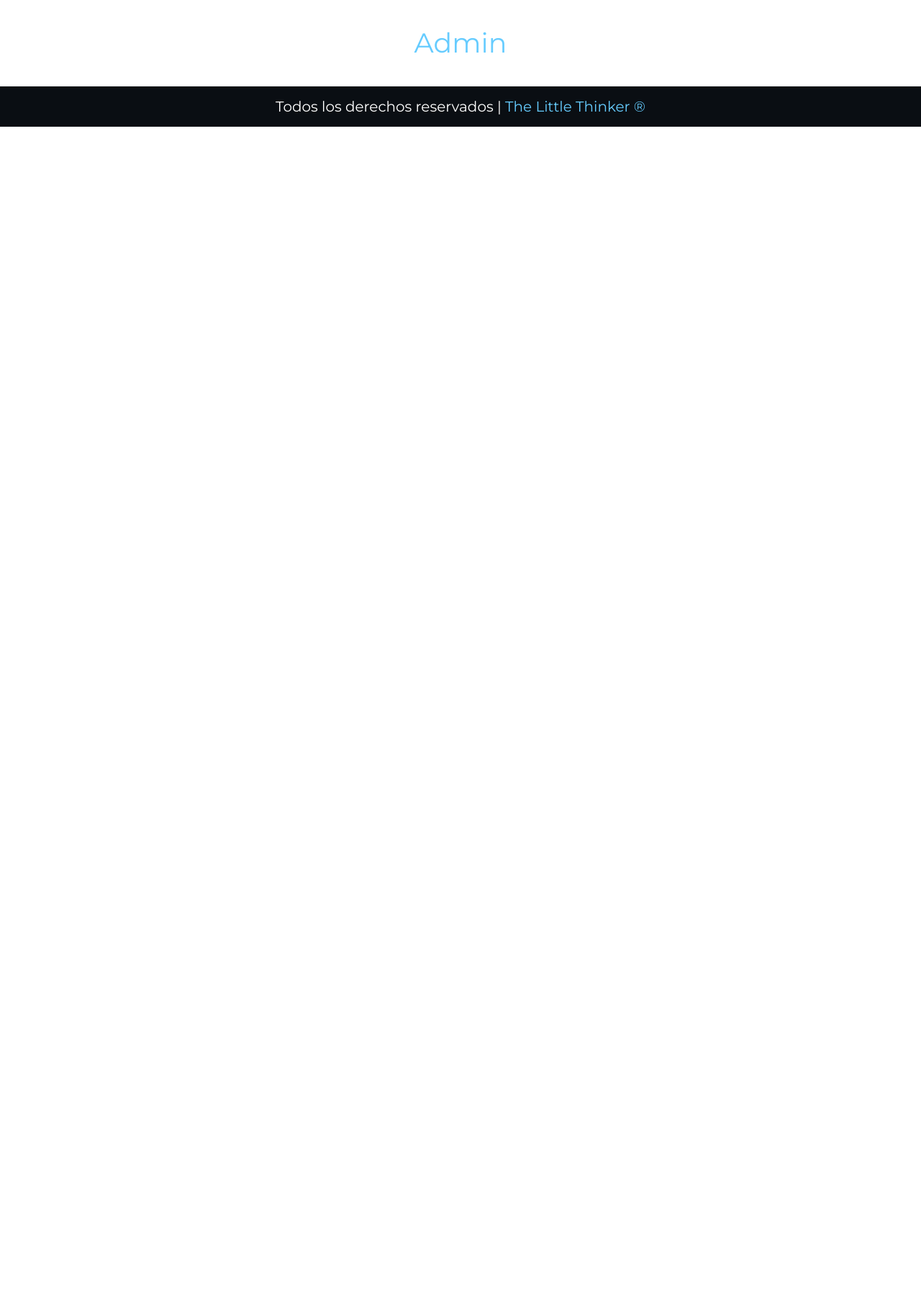
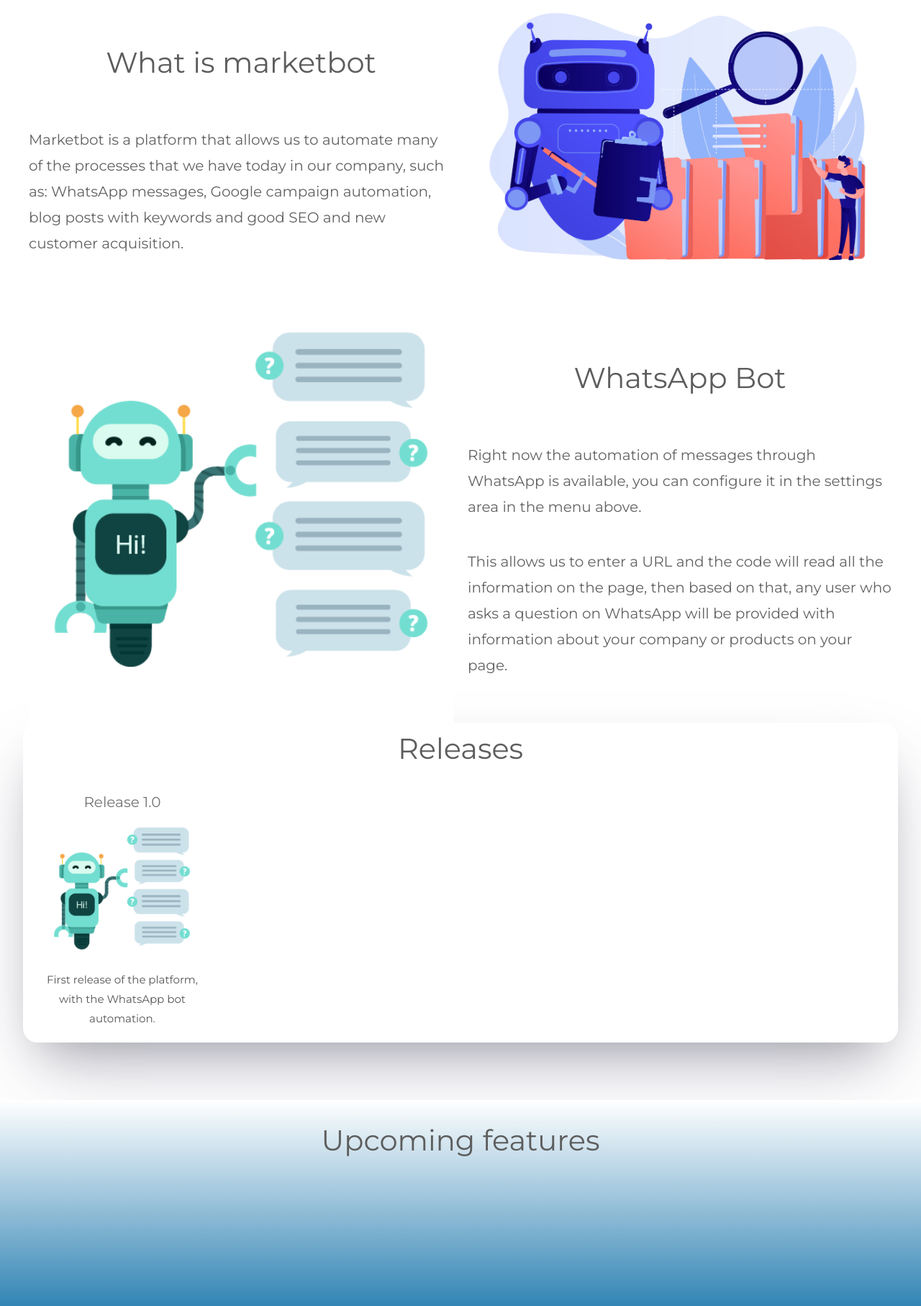
Before and after one commit to anibalbalderas/marketbot, a Flask app: page /admin in a window 1280 px wide. Shown: the part 106-1920 px from the top of the page at 72% size. Before the commit the page ends 282 px from the top, so only its background shows below. Run offline with Flask 2, Linux system fonts and the light colour scheme; the visitor is signed in with stand-in values (Sample User, id 1); some libraries are stand-ins or nearby versions.

Commit message:
Add files via upload

```diff
--- a/app.py
+++ b/app.py
@@ -11,6 +11,8 @@ from werkzeug.security import generate_password_hash
 from flask import request
 from bs4 import BeautifulSoup
 from twilio.rest import Client
+from sendgrid import SendGridAPIClient
+from sendgrid.helpers.mail import Mail
 
 app = Flask(__name__)
 app.secret_key = 'mysecretkey'  # para poder usar sesiones
@@ -55,9 +57,11 @@ def login():
         cur.execute("SELECT * FROM users WHERE username = %s", (username,))
         data = cur.fetchone()
         cur.close()
-        # si no hay datos
+        # si el usuario existe pero la contraseña no coincide #
+        if data is not None and not check_password_hash(data[1], password):
+            return render_template('sitio/login.html', error='Wrong password')
         if data is None:
-            return render_template('sitio/login.html')
+            return render_template('sitio/login.html', error='User not found')
         # si hay datos
         passwordhash = data[1]
         # comparar datos
@@ -73,6 +77,20 @@ def register():
     if request.method == 'POST':
         username = request.form['username']
         email = request.form['email']
+        # verificar que el usuario no exista #
+        cur = mysql.connection.cursor()
+        cur.execute("SELECT * FROM users WHERE username = %s", (username,))
+        data = cur.fetchone()
+        cur.close()
+        if data is not None:
+            return render_template('sitio/register.html', error='User already registered')
+        # verificar que el email no exista #
+        cur = mysql.connection.cursor()
+        cur.execute("SELECT * FROM users WHERE email = %s", (email,))
+        data = cur.fetchone()
+        cur.close()
+        if data is not None:
+            return render_template('sitio/register.html', error='Email already registered')
         password = request.form['password']
         passwordhash = generate_password_hash(password)
         cur = mysql.connection.cursor()
@@ -90,10 +108,26 @@ def logout():
     return render_template('sitio/index.html')
 
 
-@app.route('/admin')
+@app.route('/admin', methods=['GET', 'POST'])
 def admin():
     if 'logged' in session:
-        return render_template('admin/index.html')
+        username = session['username']
+        if request.method == 'POST':
+            name = request.form['name']
+            email = request.form['email']
+            textarea = request.form['textarea']
+            message = Mail(
+                from_email=email,
+                to_emails='aniballeguizamobalderas@gmail.com',
+                subject=name,
+                html_content=textarea
+            )
+            try:
+                sg = SendGridAPIClient(os.environ.get('SENDGRID_API_KEY'))
+                response = sg.send(message)
+            except Exception as e:
+                print(e)
+        return render_template('admin/index.html', username=username)
     return render_template('sitio/index.html')
 
 
@@ -126,25 +160,26 @@ def chatbot():
         pyr = cur.fetchall()
         cur.close()
         cur = mysql.connection.cursor()
-        cur.execute("SELECT db FROM sites WHERE username = %s AND db REGEXP %s",
+        cur.execute("SELECT db FROM sites WHERE username = %s AND db REGEXP %s ORDER BY id DESC LIMIT 2",
                     (username, '|'.join(questiondb.split())))
         textsite = cur.fetchall()
         cur.close()
-        # Convertir a string y eliminar palabras iguales
+        # Convertir a string #
         textsite = str(textsite)
+        if textsite == '()':
+            textsite = ' '
         # quitar /n y /t #
         textsite = textsite.replace('\\n', ' ')
         textsite = textsite.replace('\\t', ' ')
         # quitar espacios dobles #
         textsite = re.sub(' +', ' ', textsite)
-        # quitar palabras repetidas #
-        textsite = ' '.join(dict.fromkeys(textsite.split()))
         # quitar palabras de menos de 3 letras #
         textsite = ' '.join([w for w in textsite.split() if len(w) > 3])
         # quitar palabras de mas de 15 letras #
         textsite = ' '.join([w for w in textsite.split() if len(w) < 15])
         # generar pregunta #
-        prompt = f"{textsite}\n{pyr}\n{question}\n"
+        print(textsite)
+        prompt = f"{pyr}\n{textsite}\n{question}\n"
         # generar respuesta #
         response = openai.Completion.create(
             model='text-davinci-003',
@@ -203,13 +238,31 @@ def key():
     if 'logged' in session:
         if request.method == 'POST':
             api = request.form['api']
+            if api == '':
+                return render_template('admin/settings.html', error='Can´t be empty')
+            if len(api) < 20:
+                return render_template('admin/settings.html', error='The key is too short')
             username = session['username']
+            # verificar si ya existe una clave #
             cur = mysql.connection.cursor()
-            cur.execute("INSERT INTO claves (username, openai) VALUES (%s, %s)",
-                        (username, api))
-            mysql.connection.commit()
+            cur.execute("SELECT openai FROM claves WHERE username = %s ORDER BY id DESC LIMIT 1", (username,))
+            data = cur.fetchone()
             cur.close()
-            return render_template('admin/settings.html')
+            if data is None:
+                # guardar clave #
+                cur = mysql.connection.cursor()
+                cur.execute("INSERT INTO claves (username, openai) VALUES (%s, %s)",
+                            (username, api))
+                mysql.connection.commit()
+                cur.close()
+                return render_template('admin/settings.html', success='Key saved')
+            if data is not None:
+                # actualizar clave #
+                cur = mysql.connection.cursor()
+                cur.execute("UPDATE claves SET openai = %s WHERE username = %s", (api, username))
+                mysql.connection.commit()
+                cur.close()
+                return render_template('admin/settings.html', success='Key updated')
     return render_template('sitio/index.html')
 
 
@@ -217,8 +270,24 @@ def key():
 def web():
     if 'logged' in session:
         if request.method == 'POST':
+            # verificar que tenga la api en la base de datos #
+            username = session['username']
+            cur = mysql.connection.cursor()
+            cur.execute("SELECT openai FROM claves WHERE username = %s ORDER BY id DESC LIMIT 1", (username,))
+            data = cur.fetchone()
+            cur.close()
+            if data is None:
+                return render_template('admin/settings.html', error='The key is not saved')
+            # guardar url de la web #
             web = request.form['web']
-            username = session['username']
+            if web == '':
+                return render_template('admin/settings.html', error='Can´t be empty')
+            # verificar si la url es valida #
+            try:
+                requests.get(web, timeout=5)
+            except requests.exceptions.ConnectionError:
+                return render_template('admin/settings.html', error='The url is not valid')
+            # guardar url en la base de datos #
             cur = mysql.connection.cursor()
             cur.execute("INSERT INTO sites (username, webpage) VALUES (%s, %s)",
                         (username, web))
@@ -260,38 +329,69 @@ def web():
                 # si hay error en la web #
                 if response.status_code != 200:
                     return render_template('admin/settings.html')
-            return render_template('admin/settings.html')
+            return render_template('admin/settings.html', success='Url saved')
     return render_template('sitio/index.html')
 
 
 @app.route('/admin/settings/tw', methods=['POST'])
 def tw():
     if 'logged' in session:
+        username = session['username']
+        # verificar que tenga web en la base de datos #
+        cur = mysql.connection.cursor()
+        cur.execute("SELECT webpage FROM sites WHERE username = %s ORDER BY id DESC LIMIT 1", (username,))
+        data = cur.fetchone()
+        cur.close()
+        if data is None:
+            return render_template('admin/settings.html', error='You need to save a url first')
         tw = request.form['twilio']
-        username = session['username']
         twsk = request.form['twsk']
         numbertw = request.form['numbertw']
+        # verificar que los campos no esten vacios #
+        if tw == '' or twsk == '' or numbertw == '':
+            return render_template('admin/settings.html', error='Can´t be empty')
+        # verificar que la clave sea valida #
+        try:
+            client = Client(tw, twsk)
+            client.messages.create(
+                to=numbertw,
+                from_="+12058585858",
+                body="Hola, esto es una prueba de la api de twilio"
+            )
+        except:
+            return render_template('admin/settings.html', error='The key is not valid')
         # guardar clave del usuario en la base de datos #
         cur = mysql.connection.cursor()
         cur.execute("UPDATE claves SET twillio = %s, twsk = %s, numbertw = %s WHERE username = %s",
                     (tw, twsk, numbertw, username))
         mysql.connection.commit()
         cur.close()
-        return render_template('admin/settings.html')
+        return render_template('admin/settings.html', success='Key saved')
     return render_template('sitio/index.html')
 
 
-@app.route('/whatsapp', methods=['POST'])
-def whatsapp():
-    from_number = request.form['From']
-    message = request.form['Body']
-    username = 'anibalderas'
-    # enviar datos a ulr chatbot #
-    url = 'https://marketbot.herokuapp.com/admin/chatbot'
-    data = {'question': message, 'from_number': from_number, 'username': username}
-    # enviar datos a la url #
-    requests.post(url, data=data)
-    return 'OK'
+@app.route('/<username>/whatsapp', methods=['POST', 'GET'])
+def whatsapp(username):
+    # si no existe el usuario no se puede acceder #
+    cur = mysql.connection.cursor()
+    cur.execute("SELECT * FROM users WHERE username = %s", (username,))
+    data = cur.fetchone()
+    cur.close()
+    if data is None:
+        return 'User not found'
+    else:
+        if request.method == 'POST':
+            # obtener datos #
+            from_number = request.form['From']
+            message = request.form['Body']
+            # enviar datos a ulr chatbot #
+            url = 'https://marketbot.herokuapp.com/admin/chatbot'
+            data = {'question': message, 'from_number': from_number, 'username': username}
+            # enviar datos a la url #
+            requests.post(url, data=data)
+            return 'OK'
+        else:
+            return 'OK'
 
 
 # obtener puerto #
--- a/requirements.txt
+++ b/requirements.txt
@@ -13,3 +13,4 @@ Jinja2==3.0.3
 MarkupSafe==2.1.1
 zipp==3.6.0
 flask_mysqldb
+sendgrid==6.8.0
--- a/static/css/style.css
+++ b/static/css/style.css
@@ -261,3 +261,8 @@ small{
 .success{
     font-size: 0;
 }
+.alert-danger p{
+    color: #f13f3f;
+    font-size: 2rem;
+    margin: 0;
+}
--- a/static/css/styleadmin.css
+++ b/static/css/styleadmin.css
@@ -379,3 +379,139 @@ form input:focus {
 .settings__pr{
     color: #424242;
 }
+.alert-danger{
+    color: #f13f3f !important;
+    text-align: center;
+    font-weight: bold;
+    font-size: 2rem;
+    margin: 0;
+}
+.alert-success{
+    text-align: center;
+    font-weight: bold;
+    color: #008510 !important;
+    font-size: 2rem;
+    margin: 0;
+}
+.admin{
+    display: grid;
+    grid-template-columns: 1fr 1fr;
+    align-content: center;
+    gap: 2rem;
+    min-height: 88vh;
+}
+.admin__left{
+    display: flex;
+    flex-direction: column;
+    align-items: center;
+    justify-content: center;
+}
+.admin__right{
+    display: flex;
+    flex-direction: column;
+    align-items: center;
+    justify-content: center;
+}
+.admin__info p{
+    font-size: 2rem;
+    color: rgb(98, 98, 98);
+}
+.admin__info h2{
+    font-size: 4rem;
+    color: rgb(93, 93, 93);
+}
+.admin__info{
+    display: flex;
+    flex-direction: column;
+    align-items: center;
+    justify-content: center;
+}
+.admin__img{
+    width: 100%;
+    height: 100%;
+    display: flex;
+    align-items: center;
+}
+.releases__content{
+    width: 95%;
+    z-index: 2;
+    border-radius: 2rem;
+    margin: 0 auto 10vh auto;
+    box-shadow: rgba(255, 255, 255, 0.1) 0 1px 1px 0 inset, rgba(50, 50, 93, 0.25) 0 50px 100px -20px, rgba(0, 0, 0, 0.3) 0 30px 60px -30px;
+}
+.releases__content h2{
+    font-size: 4rem;
+    color: rgb(93, 93, 93);
+    text-align: center;
+    margin: 0;
+}
+.releases{
+    padding: 2rem 0;
+    margin: 0 auto;
+    width: 95%;
+    display: grid;
+    grid-template-columns: repeat(5, 1fr);
+    gap: 2rem;
+}
+.release h2{
+    font-size: 2rem;
+    color: #737373;
+    text-align: center;
+    margin: 0;
+}
+.release p{
+    font-size: 1.5rem;
+    color: #565656;
+    text-align: center;
+    margin: 0;
+}
+.news{
+    margin: 0 auto;
+    min-height: 100vh;
+    background: rgb(255,255,255);
+    background: linear-gradient(180deg, rgba(255,255,255,1) 0%, rgba(0,102,162,1) 35%, rgba(0,53,112,1) 60%, rgba(10,14,19,1) 100%);
+}
+.upcoming__features{
+    display: grid;
+    gap: 2rem;
+    grid-template-columns: 1fr 1fr;
+    min-height: 50vh;
+}
+.features__h2{
+    padding: 2rem 0;
+    font-size: 4rem;
+    color: rgb(93, 93, 93);
+    text-align: center;
+    margin: 0;
+}
+.contact h2{
+    font-size: 4rem;
+    color: rgb(255, 255, 255);
+    text-align: center;
+    margin: 0;
+}
+.form-contact{
+    margin: 0 auto;
+    width: 80%;
+}
+.contact__label input{
+    color: rgb(93, 93, 93);
+    background-color: #ffffff;
+}
+.contact__label input::placeholder{
+    color: rgb(93, 93, 93);
+}
+.contact__text textarea{
+    color: rgb(93, 93, 93);
+    background-color: #ffffff;
+    width: 100%;
+    border-radius: 2rem;
+}
+.contact__button{
+    color: #ffffff;
+    background-color: #66ccff;
+    cursor: pointer;
+}
+.contact__button:hover{
+    background-color: #2282b2;
+}
--- a/templates/admin/chatbot.html
+++ b/templates/admin/chatbot.html
@@ -4,7 +4,7 @@
     <div class="chatbot__container">
         <div class="chatbot__chat">
             {% for c in chat %}
-                <p class="answer">{{ c }}</p>
+                <p>{{ c }}</p>
             {% endfor %}
         </div>
         <div class="chatbot__questions">
--- a/templates/admin/index.html
+++ b/templates/admin/index.html
@@ -1,5 +1,63 @@
 {% include 'admin/templates/header.html' %}
 <body>
-    <h1>Admin</h1>
+<div class="contenedor">
+    <div class="admin">
+        <div class="admin__info">
+            <h2>What is marketbot</h2>
+            <p>Marketbot is a platform that allows us to automate many of the processes that we have today in our company, such as: WhatsApp messages, Google campaign automation, blog posts with keywords and good SEO and new customer acquisition.</p>
+        </div>
+        <div class="admin__img">
+            <img src="{{ url_for('static', filename='img/20945602.jpg') }}" alt="admin">
+        </div>
+        <div class="admin__img">
+            <img src="{{ url_for('static', filename='img/Artboard1.png') }}" alt="admin">
+        </div>
+        <div class="admin__info">
+            <h2>WhatsApp Bot</h2>
+            <p>Right now the automation of messages through WhatsApp is available, you can configure it in the settings area in the menu above.</p>
+            <p>This allows us to enter a URL and the code will read all the information on the page, then based on that, any user who asks a question on WhatsApp will be provided with information about your company or products on your page.</p>
+        </div>
+    </div>
+</div>
+<div class="releases__content">
+    <h2>Releases</h2>
+    <div class="releases">
+        <a href="">
+            <div class="release">
+            <h2>Release 1.0</h2>
+            <img src="{{ url_for('static', filename='img/Artboard1.png') }}" alt="admin">
+            <p>First release of the platform, with the WhatsApp bot automation.</p>
+        </div>
+        </a>
+    </div>
+</div>
+<div class="news">
+    <div class="contenedor">
+        <h2 class="features__h2">Upcoming features</h2>
+        <div class="upcoming__features">
+
+        </div>
+        <div class="contact">
+            <h2>Contact us</h2>
+            <div class="form-contact">
+                <form class="contact__form" id="formContact" method="post">
+                    <label class="contact__label">
+                        <input type="text" placeholder="Name" id="nameContact" name="name">
+                        <small></small>
+                    </label>
+                    <label class="contact__label">
+                        <input type="email" placeholder="Email" id="emailContact" name="email">
+                        <small></small>
+                    </label>
+                    <label class="contact__text">
+                        <textarea name="textarea" id="textareaContact" cols="30" rows="10" placeholder="Message"></textarea>
+                        <small></small>
+                    </label>
+                    <input class="contact__button" type="submit" value="Send" id="sendContact">
+                </form>
+            </div>
+        </div>
+    </div>
+</div>
 </body>
 {% include 'admin/templates/footer.html' %}
--- a/templates/admin/templates/footer.html
+++ b/templates/admin/templates/footer.html
@@ -1,5 +1,5 @@
 <footer>
-    <p>Todos los derechos reservados | <a href="https://thelittlethinker.com/">The Little Thinker ®</a></p>
+    <p>All rights reserved | <a href="https://thelittlethinker.com/">The Little Thinker ®</a></p>
 </footer>
 <script src="/static/js/modernizr.js"></script>
 <script src="/static/js/bot.js"></script>
--- a/templates/sitio/login.html
+++ b/templates/sitio/login.html
@@ -4,6 +4,9 @@
     <div class="form glass-effect">
         <form action="/login" method="post" id="form">
         <h1 class="login-title">Log In</h1>
+            <div class="alert alert-danger" role="alert">
+                <p>{{ error }}</p>
+            </div>
         <label>
             <input type="text" class="login-input" name="username" placeholder="Username" autofocus="true" id="username-l">
             <small></small>
--- a/templates/sitio/register.html
+++ b/templates/sitio/register.html
@@ -4,6 +4,9 @@
     <div class="form glass-effect">
         <form action="/register" method="post" id="form">
         <h1 class="login-title">Register</h1>
+            <div class="alert alert-danger" role="alert">
+                <p>{{ error }}</p>
+            </div>
         <label>
             <input type="text" class="login-input" name="username" placeholder="Username" autofocus="true" id="username">
         <small></small>
--- a/templates/sitio/templates/footer.html
+++ b/templates/sitio/templates/footer.html
@@ -1,5 +1,5 @@
 <footer>
-    <p>Todos los derechos reservados | <a href="https://thelittlethinker.com/">The Little Thinker ®</a></p>
+    <p>All rights reserved | <a href="https://thelittlethinker.com/">The Little Thinker ®</a></p>
 </footer>
 <script src="/static/js/modernizr.js"></script>
 <script src="/static/js/bot.js"></script>
```
Also changed, not shown: static/js/bot.js (+54 -0 lines), templates/admin/settings.html (+6 -2 lines), static/img/20945602.jpg (added), static/img/Artboard1.png (added), 1 other file.
